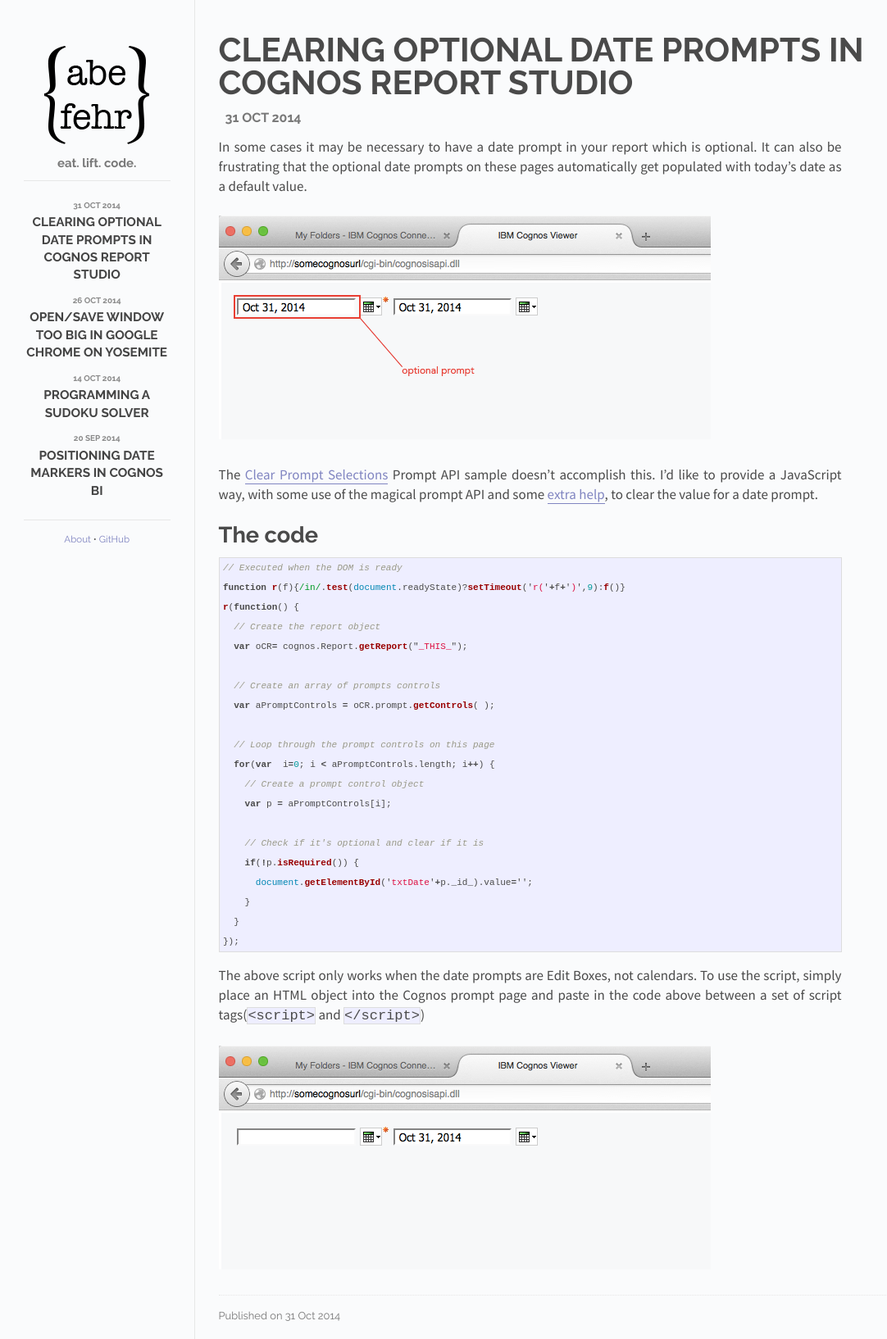
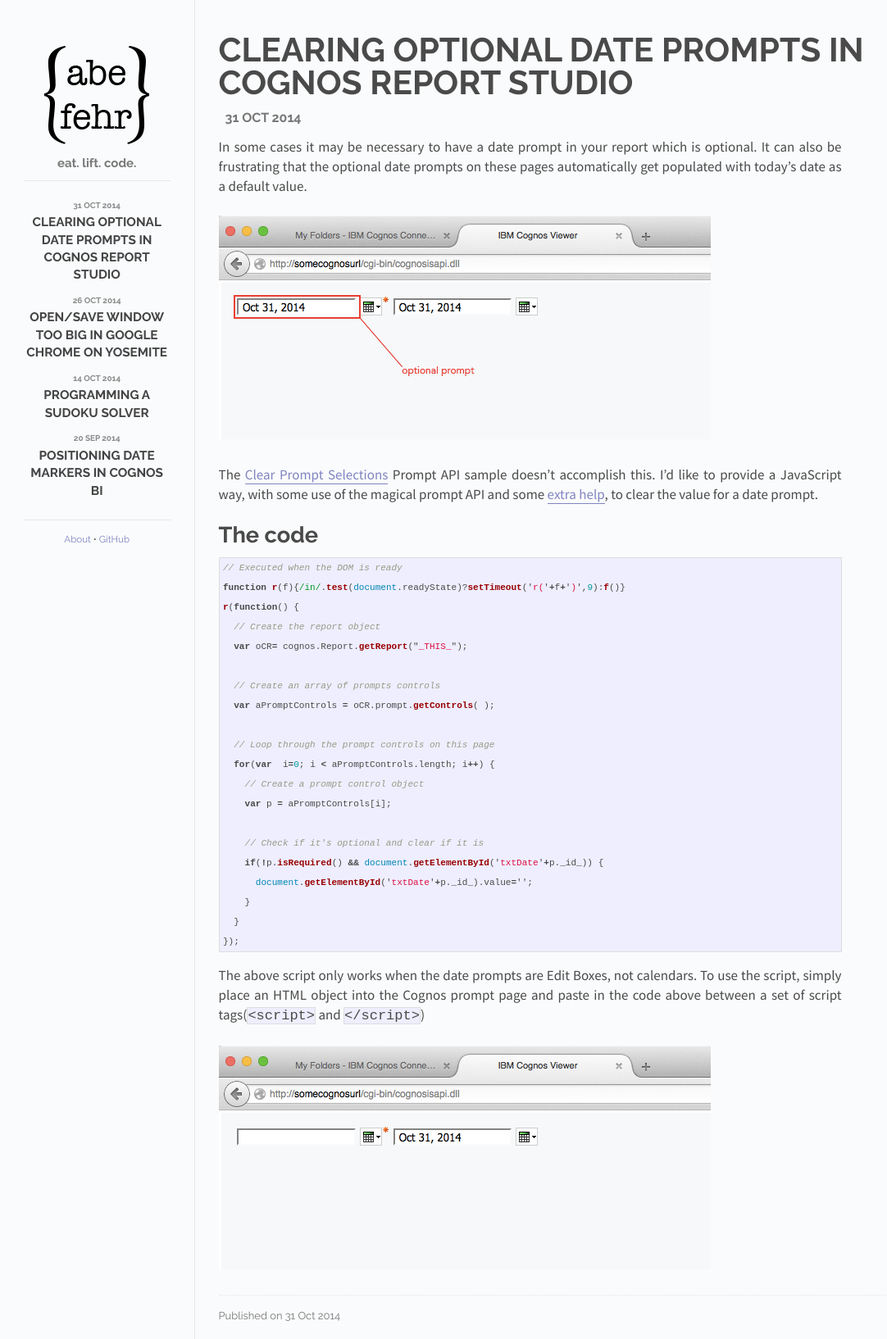
Before and after one commit to abejfehr/abejfehr.github.io, a Jekyll site: the page built from _posts/2014-10-31-clearing-optional-date-prompts-in-cognos-report-studio.md, in a window 1280 px wide. Shown: the whole page at 82% size, without its empty margins (121-1203 px from the left). Built offline with Jekyll 4.4.1, drawn with Linux system fonts in a browser that asks for light colours; Markdown is read by kramdown in place of the engine named in the settings; comment, search, counter and statistics services are not loaded.

Commit message:
fixed a bug in the code

```diff
--- a/_posts/2014-10-31-clearing-optional-date-prompts-in-cognos-report-studio.md
+++ b/_posts/2014-10-31-clearing-optional-date-prompts-in-cognos-report-studio.md
@@ -30,7 +30,7 @@
     var p = aPromptControls[i];
 
     // Check if it's optional and clear if it is
-    if(!p.isRequired()) {
+    if(!p.isRequired() && document.getElementById('txtDate'+p._id_)) {
       document.getElementById('txtDate'+p._id_).value='';
     }
   }
```
